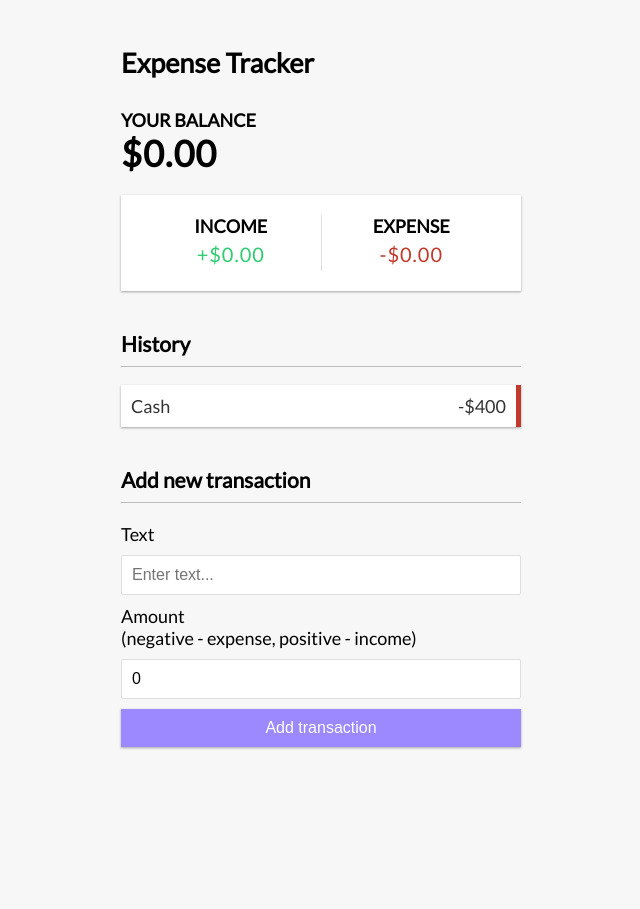
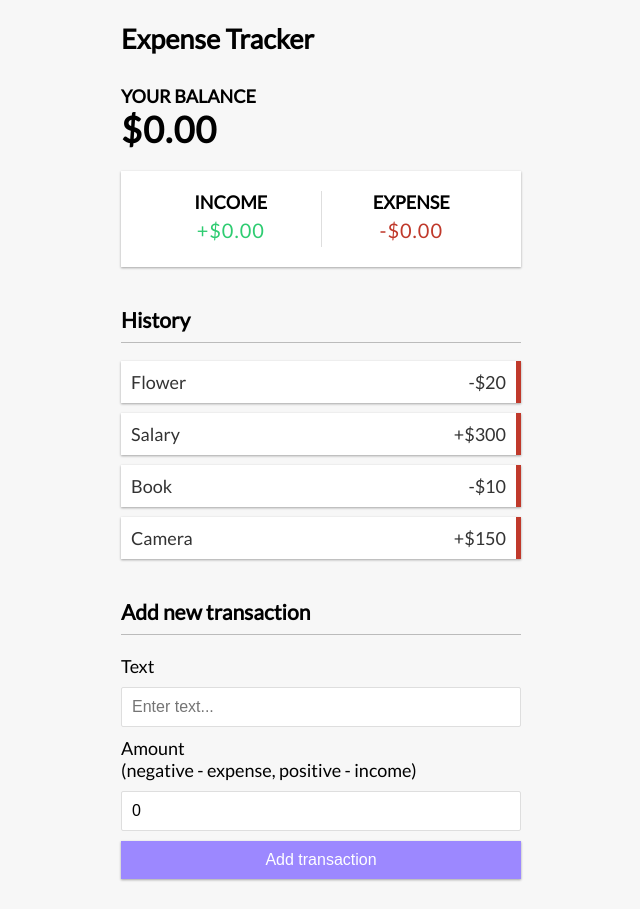
Before and after one commit to wlanHan/Expense-tracker, a React (Vite) app in the folder Expense tracker/: page / in a window 1280 px wide. Shown: the whole page, without its empty margins (319-959 px from the left). Before the commit the page ends 800 px from the top, so only its background shows below. Built offline with nearby package versions, Linux system fonts and the light colour scheme.

Commit message:
transactions +

```diff
--- /dev/null
+++ b/Expense tracker/src/Components/Transaction.jsx
@@ -0,0 +1,14 @@
+import React from 'react'
+
+const Transaction = ({ transaction }) => {
+    const sign = transaction.amount < 0 ? '-' : '+';
+    return (
+        <>
+            <li className="minus">
+                {transaction.text} <span>{sign}${Math.abs(transaction.amount)}</span><button className="delete-btn">x</button>
+            </li>
+        </>
+    )
+}
+
+export default Transaction
--- a/Expense tracker/src/Components/TransactionList.jsx
+++ b/Expense tracker/src/Components/TransactionList.jsx
@@ -1,13 +1,17 @@
-import React from 'react'
+import React, { useContext } from 'react'
+import { GlobalContext } from '../context/GlobalState'
+import Transaction from './Transaction';
 
 const TransactionList = () => {
+    const { transactions } = useContext(GlobalContext);
+
+
     return (
         <div>
             <h3>History</h3>
             <ul className="list">
-                <li className="minus">
-                    Cash <span>-$400</span><button className="delete-btn">x</button>
-                </li>
+                {transactions.map(transaction => (<Transaction key={transaction.id} transaction={transaction} />))}
+
             </ul>
         </div>
     )
```
